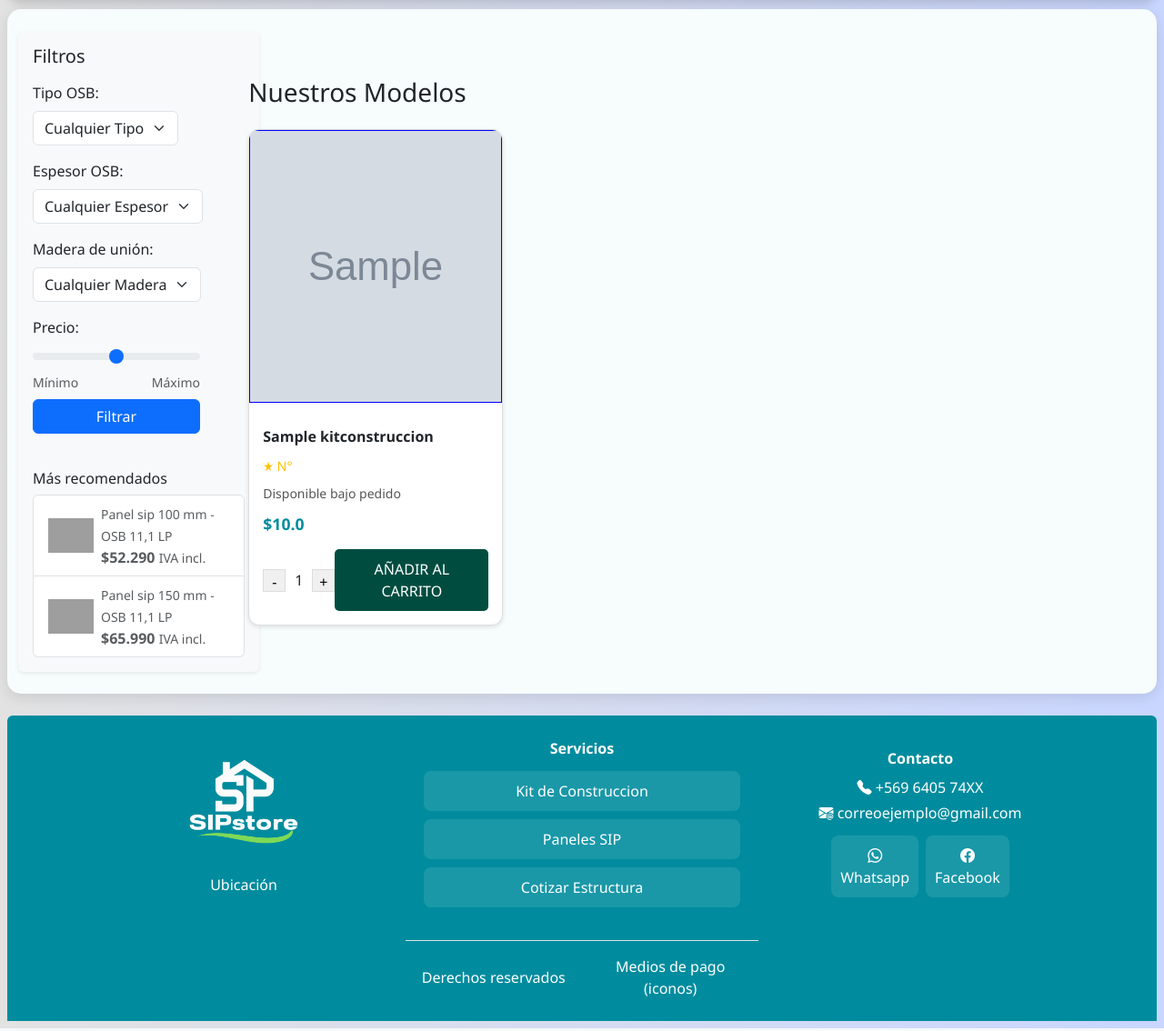
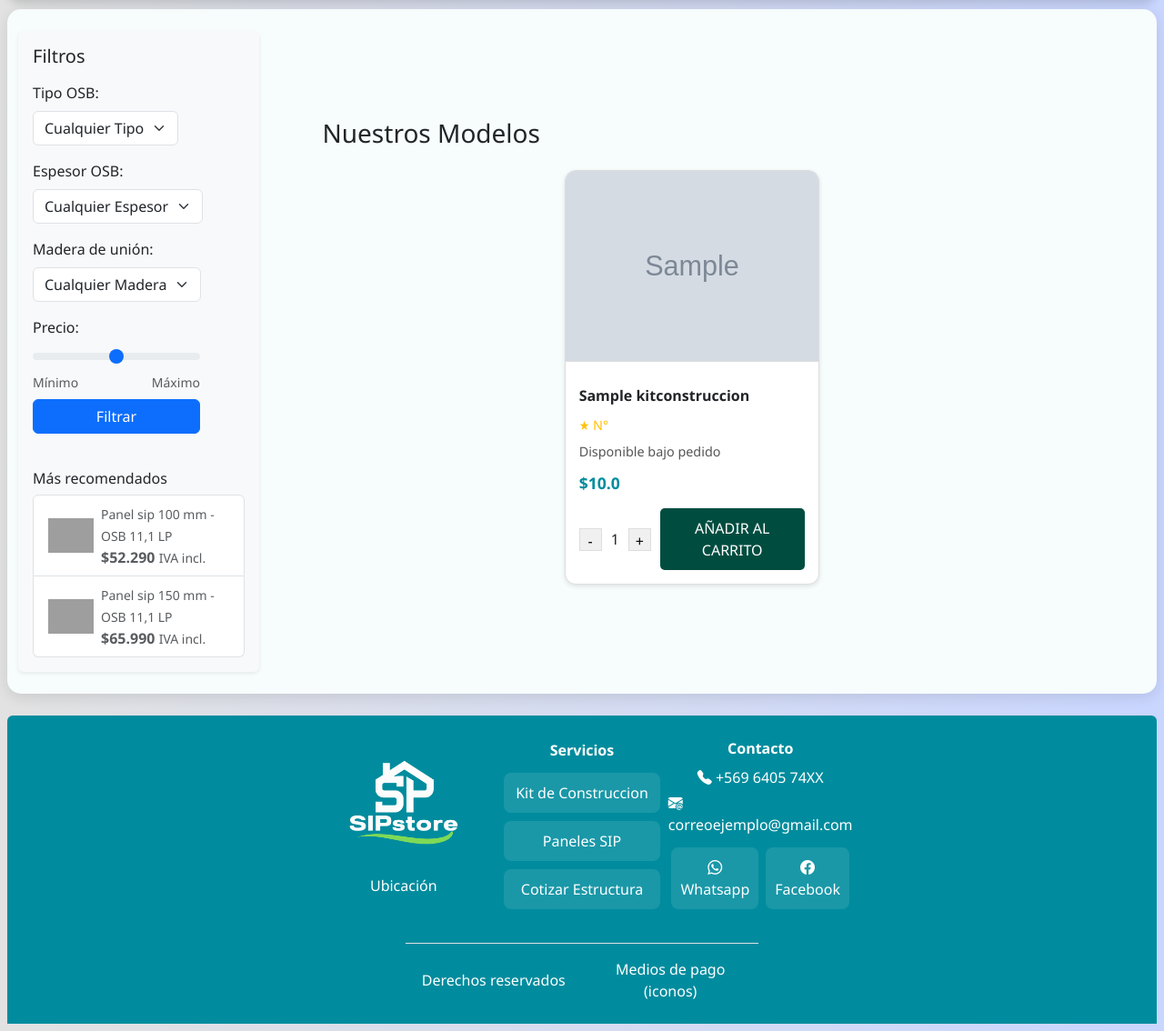
Before and after one commit to paocespedes-bit/Capstone-, a Django app: page /kits/ in a window 1280 px wide. Shown: the part 102-1236 px from the top of the page at 91% size. Run offline with Django 5.2, Linux system fonts and the light colour scheme; tables that the repository leaves empty hold one stand-in row (values such as "Sample post"); grey boxes marked "Sample" are stand-in pictures; data that the repository does not hold is empty; some libraries are stand-ins or nearby versions; grey boxes are pictures that could not be loaded.

Commit message:
Modificacion de css

```diff
--- a/Fase_2/Evidencias_Proyecto/SIPstore/core/static/core/style/base.css
+++ b/Fase_2/Evidencias_Proyecto/SIPstore/core/static/core/style/base.css
@@ -196,13 +196,13 @@ div {
   margin: 0;
   font-size: 14px;
 }
-/* Media query para pantallas más pequeñas */
+
+
 @media (max-width: 991.2px) and (max-height: 742.4px) {
   .navbar-collapse {
     flex-grow: 1;
     flex-basis: 100%;
     display: flex;
-    /* justify-content: center; */
     align-items: flex-start;
     flex-direction: column;
   }
--- a/Fase_2/Evidencias_Proyecto/SIPstore/store/static/store/style/catalogo.css
+++ b/Fase_2/Evidencias_Proyecto/SIPstore/store/static/store/style/catalogo.css
@@ -98,6 +98,7 @@
   box-shadow: 0 8px 20px rgba(0, 0, 0, 0.15);
   display: flex;
   justify-content: space-between;
+  align-items: center;
 }
 
 .row {
@@ -105,14 +106,19 @@
   justify-content: center;
   align-items: center;
   flex-direction: row;
+  width: auto;
 }
 
 .row > section.col-12.col-md-9.col-lg-10 {
   padding: 20px;
-  display: block; /* no lo forces a flex en este nivel */
+  display: block;
 }
 
 .productos {
+  display: flex;
+  justify-content: center;
+  align-items: center;
+  flex-direction: column;
   width: 100%;
   height: auto;
 }
--- a/Fase_2/Evidencias_Proyecto/SIPstore/store/static/store/style/tarjeta.css
+++ b/Fase_2/Evidencias_Proyecto/SIPstore/store/static/store/style/tarjeta.css
@@ -1,17 +1,27 @@
 .card {
   background: #fff;
-  width: 280px;
+  width: 100%;
+  max-width: 280px;
   border: 1px solid #ddd;
-  border-radius: 8px;
+  border-radius: 12px;
   box-shadow: 0 2px 5px rgba(0, 0, 0, 0.1);
   overflow: hidden;
+  margin: 0 auto;
+  transition: transform 0.2s ease, box-shadow 0.2s ease;
+}
+
+.card:hover {
+  transform: translateY(-5px);
+  box-shadow: 0 8px 20px rgba(0, 0, 0, 0.15);
 }
 
 .card img {
   width: 100%;
-  height: 300px;
-  border: 1px solid blue;
+  height: auto;
+  max-height: 250px;
+  object-fit: cover;
   display: block;
+  border-bottom: 1px solid #ddd;
 }
 
 .card-body {
@@ -19,26 +29,26 @@
 }
 
 .card-title {
-  font-size: 16px;
-  font-weight: bold;
+  font-size: 1rem;
+  font-weight: 600;
   margin: 10px 0;
 }
 
 .stars {
-  color: #ccc;
-  font-size: 14px;
+  color: #ffc107;
+  font-size: 0.9rem;
 }
 
 .card-description {
-  font-size: 14px;
+  font-size: 0.9rem;
   color: #555;
   margin: 8px 0;
 }
 
 .price {
-  font-size: 18px;
+  font-size: 1.1rem;
   font-weight: bold;
-  color: #008000;
+  color: #008c9e;
   margin: 10px 0;
 }
 
@@ -47,6 +57,8 @@
   align-items: center;
   justify-content: space-between;
   margin-top: 15px;
+  flex-wrap: wrap;
+  gap: 10px;
 }
 
 .quantity {
@@ -74,34 +86,29 @@
   border: none;
   border-radius: 5px;
   cursor: pointer;
+  flex: 1;
+  text-align: center;
 }
 
 .add-cart:hover {
   background: #00695c;
 }
 
+@media (max-width: 576px) {
   .card {
-  border-radius: 12px;
-  overflow: hidden;
-  transition: transform 0.2s ease, box-shadow 0.2s ease;
+    max-width: 100%;
   }
 
-.card:hover {
-  transform: translateY(-5px);
-  box-shadow: 0 8px 20px rgba(0, 0, 0, 0.15);
+  .card img {
+    max-height: 200px;
   }
 
-.card-title {
-  font-size: 1rem;
-  font-weight: 600;
+  .actions {
+    flex-direction: column;
+    align-items: stretch;
   }
 
-.price {
-  color: #008c9e;
-  font-size: 1.1rem;
+  .add-cart {
+    width: 100%;
   }
-
-.stars {
-  color: #ffc107; /* amarillo */
-  font-size: 0.9rem;
 }
```
Lines whose indentation alone changed are shown as unchanged.
